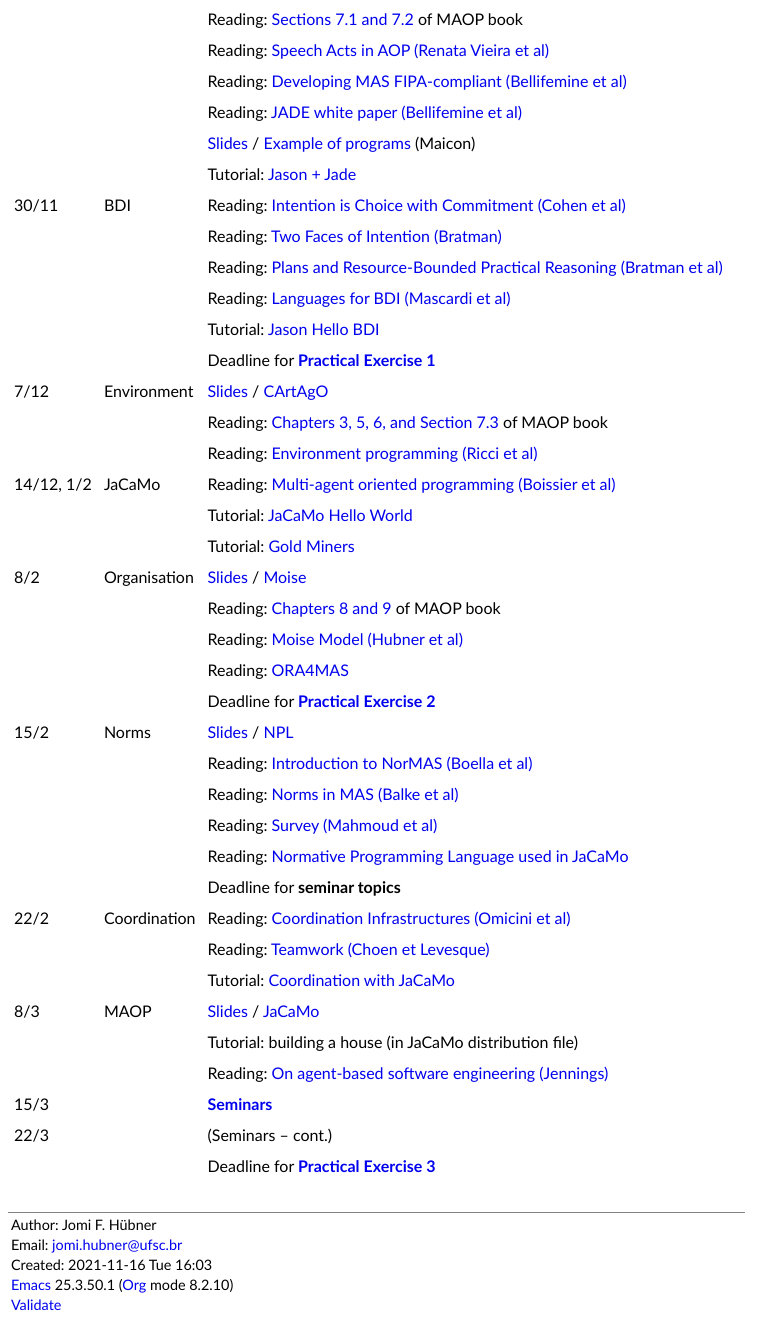
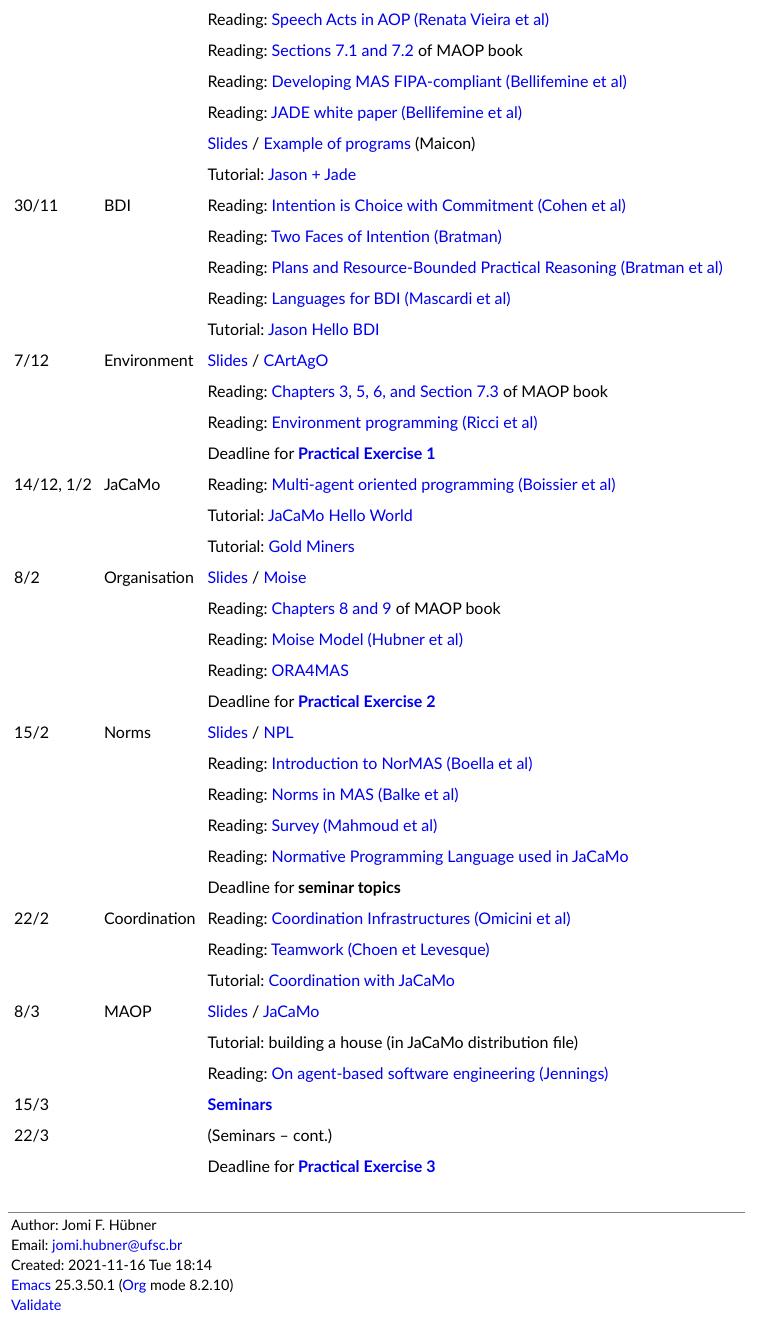
Before and after one commit to jomifred/jomifred.github.io, a plain HTML site: page mas/index.html in a window 1280 px wide. Shown: the part 620-1941 px from the top of the page, without its empty margins (0-774 px from the left). Drawn offline with Linux system fonts and the light colour scheme.

Commit message:
update mas

```diff
--- a/mas/index.html
+++ b/mas/index.html
@@ -4,7 +4,7 @@
 <html xmlns="http://www.w3.org/1999/xhtml" lang="pt" xml:lang="pt">
 <head>
 <title>Multiagent Systems Course</title>
-<!-- 2021-11-16 Tue 16:03 -->
+<!-- 2021-11-16 Tue 18:14 -->
 <meta  http-equiv="Content-Type" content="text/html;charset=utf-8" />
 <meta  name="generator" content="Org-mode" />
 <meta  name="author" content="Jomi F. Hübner" />
@@ -251,14 +251,14 @@ for the JavaScript code in this tag.
 <tr>
 <td class="left">&#xa0;</td>
 <td class="left">&#xa0;</td>
-<td class="left">Reading: <a href="https://mitpress.mit.edu/books/multi-agent-oriented-programming">Sections 7.1 and 7.2</a> of MAOP book</td>
+<td class="left">Reading: <a href="./leituras/SpeechActs-AOP.pdf">Speech Acts in AOP (Renata Vieira et al)</a></td>
 <td class="left">&#xa0;</td>
 </tr>
 
 <tr>
 <td class="left">&#xa0;</td>
 <td class="left">&#xa0;</td>
-<td class="left">Reading: <a href="./leituras/SpeechActs-AOP.pdf">Speech Acts in AOP (Renata Vieira et al)</a></td>
+<td class="left">Reading: <a href="https://mitpress.mit.edu/books/multi-agent-oriented-programming">Sections 7.1 and 7.2</a> of MAOP book</td>
 <td class="left">&#xa0;</td>
 </tr>
 
@@ -326,13 +326,6 @@ for the JavaScript code in this tag.
 </tr>
 
 <tr>
-<td class="left">&#xa0;</td>
-<td class="left">&#xa0;</td>
-<td class="left">Deadline for <a href="./tp/tp-cnp.pdf"><b>Practical Exercise 1</b></a></td>
-<td class="left">&#xa0;</td>
-</tr>
-
-<tr>
 <td class="left">7/12</td>
 <td class="left">Environment</td>
 <td class="left"><a href="./slides/slides-eop.pdf">Slides</a> / <a href="http://cartago.sourceforge.net/">CArtAgO</a></td>
@@ -350,6 +343,13 @@ for the JavaScript code in this tag.
 <td class="left">&#xa0;</td>
 <td class="left">&#xa0;</td>
 <td class="left">Reading: <a href="./leituras/Ricci-Artefacts.pdf">Environment programming (Ricci et al)</a></td>
+<td class="left">&#xa0;</td>
+</tr>
+
+<tr>
+<td class="left">&#xa0;</td>
+<td class="left">&#xa0;</td>
+<td class="left">Deadline for <a href="./tp/tp-cnp.pdf"><b>Practical Exercise 1</b></a></td>
 <td class="left">&#xa0;</td>
 </tr>
 
@@ -528,7 +528,7 @@ for the JavaScript code in this tag.
 <div id="postamble" class="status">
 <p class="author">Author: Jomi F. Hübner</p>
 <p class="email">Email: <a href="mailto:jomi.hubner@ufsc.br">jomi.hubner@ufsc.br</a></p>
-<p class="date">Created: 2021-11-16 Tue 16:03</p>
+<p class="date">Created: 2021-11-16 Tue 18:14</p>
 <p class="creator"><a href="http://www.gnu.org/software/emacs/">Emacs</a> 25.3.50.1 (<a href="http://orgmode.org">Org</a> mode 8.2.10)</p>
 <p class="validation"><a href="http://validator.w3.org/check?uri=referer">Validate</a></p>
 </div>
```
Also changed, not shown: 1 other file.
